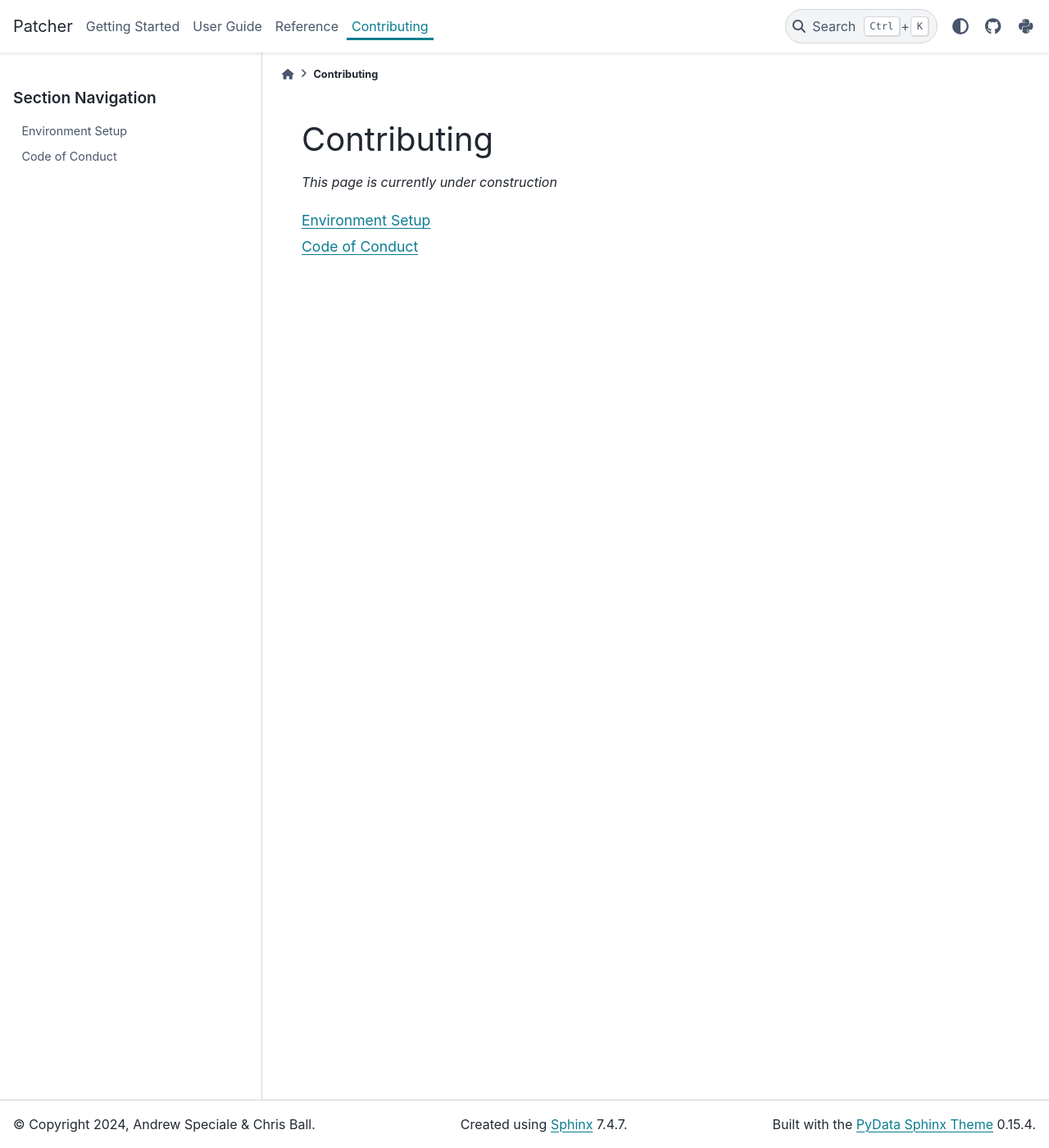
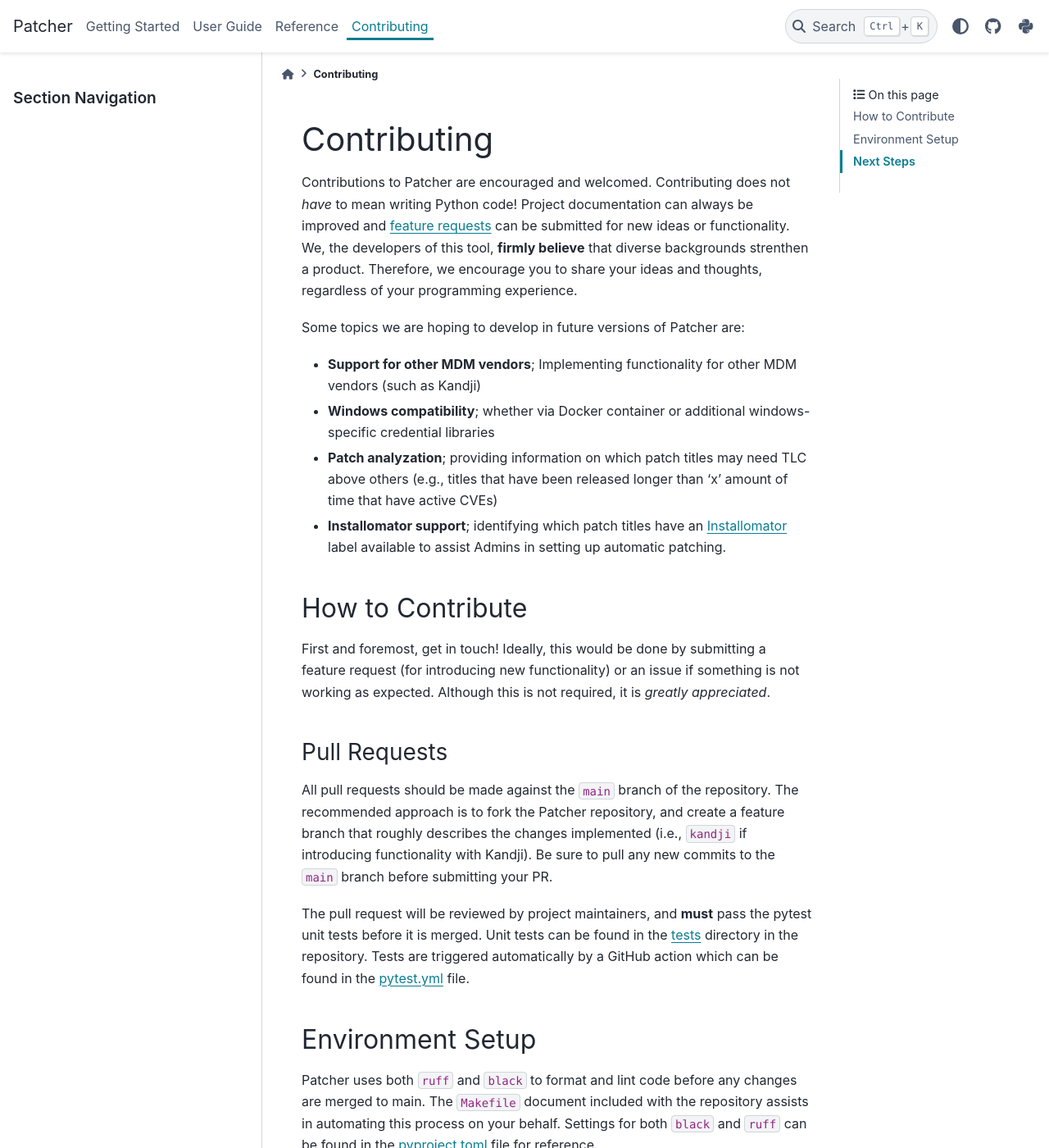
Before and after one commit to liquidz00/Patcher, a Sphinx documentation site: the page built from docs/contributing/index.rst, in a window 1280 px wide and 1400 px high. Shown: the whole window at 82% size. Built offline with Sphinx 7.4.7 and the PyData theme 0.15.4, drawn with Linux system fonts in a browser that asks for light colours; some of the changed text lies outside the part shown.

Commit message:
Add contributing documentation

```diff
--- a/docs/contributing/code_of_conduct.rst
+++ /dev/null
@@ -1,4 +0,0 @@
-Code of Conduct
-===============
-
-*This page is currently under construction*
--- a/docs/contributing/environment_setup.rst
+++ /dev/null
@@ -1,6 +0,0 @@
-.. _contributing:
-
-Environment Setup
-=================
-
-*This page is currently under construction*
--- a/docs/contributing/index.rst
+++ b/docs/contributing/index.rst
@@ -3,10 +3,91 @@
 Contributing
 ============
 
-*This page is currently under construction*
+Contributions to Patcher are encouraged and welcomed. Contributing does not *have* to mean writing Python code! Project documentation can always be improved and `feature requests <https://github.com/liquidz00/Patcher/issues/new?assignees=&labels=enhancement&projects=&template=feature_request.md&title=%5BFEATURE%5D+Your+feature+request+title>`_ can be submitted for new ideas or functionality. We, the developers of this tool, **firmly believe** that diverse backgrounds strenthen a product. Therefore, we encourage you to share your ideas and thoughts, regardless of your programming experience.
 
-.. toctree::
-    :maxdepth: 2
+Some topics we are hoping to develop in future versions of Patcher are:
 
-    environment_setup
-    code_of_conduct
+- **Support for other MDM vendors**; Implementing functionality for other MDM vendors (such as Kandji)
+- **Windows compatibility**; whether via Docker container or additional windows-specific credential libraries
+- **Patch analyzation**; providing information on which patch titles may need TLC above others (e.g., titles that have been released longer than 'x' amount of time that have active CVEs)
+- **Installomator support**; identifying which patch titles have an `Installomator <https://github.com/Installomator/Installomator>`_ label available to assist Admins in setting up automatic patching.
+
+How to Contribute
+-----------------
+
+First and foremost, get in touch! Ideally, this would be done by submitting a feature request (for introducing new functionality) or an issue if something is not working as expected. Although this is not required, it is *greatly appreciated*.
+
+Pull Requests
+^^^^^^^^^^^^^
+
+All pull requests should be made against the ``main`` branch of the repository. The recommended approach is to fork the Patcher repository, and create a feature branch that roughly describes the changes implemented (i.e., ``kandji`` if introducing functionality with Kandji). Be sure to pull any new commits to the ``main`` branch before submitting your PR.
+
+The pull request will be reviewed by project maintainers, and **must** pass the pytest unit tests before it is merged. Unit tests can be found in the `tests <https://github.com/liquidz00/Patcher/tree/main/tests>`_ directory in the repository. Tests are triggered automatically by a GitHub action which can be found in the `pytest.yml <https://github.com/liquidz00/Patcher/blob/main/.github/workflows/pytest.yml>`_ file.
+
+Environment Setup
+-----------------
+
+Patcher uses both ``ruff`` and ``black`` to format and lint code before any changes are merged to main. The ``Makefile`` document included with the repository assists in automating this process on your behalf. Settings for both ``black`` and ``ruff`` can be found in the `pyproject.toml <https://github.com/liquidz00/Patcher/blob/main/pyproject.toml>`_ file for reference.
+
+Virtual Environment
+^^^^^^^^^^^^^^^^^^^
+
+After forking the repository, create a virtual environment by executing the following command:
+
+.. code-block:: console
+
+    python3 -m venv venv
+
+Once created, activate the virtual environment:
+
+.. code-block:: console
+
+    source venv/bin/activate
+
+.. dropdown:: Virtual Environment Reference
+
+    For more information on creating virtual environments, reference `the python packaging guide <https://packaging.python.org/en/latest/guides/installing-using-pip-and-virtual-environments/#create-and-use-virtual-environments>`_
+
+Makefile commands
+^^^^^^^^^^^^^^^^^
+
+.. note::
+
+    Be sure to install the ``Xcode Command Line Tools`` in order to use the ``make`` command.
+
+With the virtual environment (``venv``) activate, execute the command ``make install``. This will ensure all project dependencies (including development dependencies) are installed properly.
+
+Other command options available are:
+
+``uninstall``
+    Uninstalls all project dependencies.
+
+.. warning::
+
+    When executing the ``make uninstall`` command, verify the ``venv`` is activated. Not doing so may lead to removing third-party modules installed via ``pip`` at the user level.
+
+``restore``
+    Deletes any directory that was generated by automated tests, formatting, linting or building the package. This can be helpful in circumstances when a clean install is required.
+
+``clean``
+    Removes all generated documentation files from the ``docs/_build`` directory.
+
+``test``
+    Runs the unit tests using the ``pytest`` library.
+
+``lint``
+    Checks the code in both the ``src`` and ``tests`` directories for formatting and style issues.
+
+``format``
+    Automatically formats the code in both ``src`` and ``tests`` directories.
+
+.. tip::
+
+    It is not required to run the ``make format`` command as the GitHub runner will do this automatically. However, it is encouraged to run the ``make lint`` command before submitting your PR.
+
+Next Steps
+----------
+
+If you have any questions about the process of Contributing, you are welcome to reach out. We are both fairly active on the `MacAdmins Slack <https://www.macadmins.org>`_.
+
+Additionally, if you are not familiar with the process of pull requests, `GitHub provides documentation <https://docs.github.com/en/pull-requests/collaborating-with-pull-requests/proposing-changes-to-your-work-with-pull-requests/creating-a-pull-request-from-a-fork>`_ on the topic. For visual learners, the YouTube channel `Keep on Coding <https://www.youtube.com/watch?v=jRLGobWwA3Y>`_ provides an excellent demonstration video.
```
